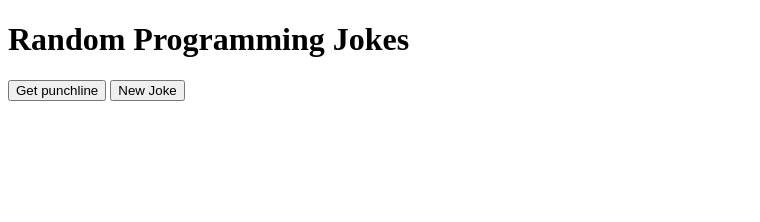
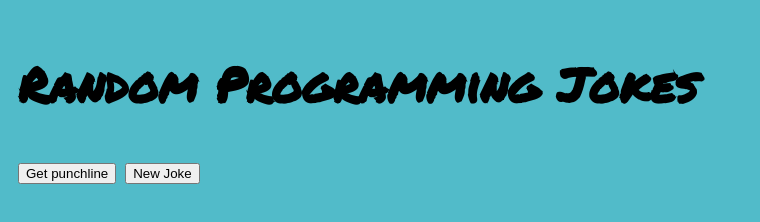
Before and after one commit to SolomanGarcia/random-jokes-js, a plain HTML site: page index.html in a window 1280 px wide. Shown: the whole page, without its empty margins (0-760 px from the left). Drawn offline with Linux system fonts and the light colour scheme.

Commit message:
create index.css

```diff
--- /dev/null
+++ b/index.css
@@ -0,0 +1,8 @@
+@import url("https://fonts.googleapis.com/css?family=Permanent+Marker");
+
+body {
+  background: #51bbc9;
+  font-family: "Permanent Marker";
+  font-size: 1.5rem;
+  padding: 10px 100px 10px 10px;
+}
--- a/index.html
+++ b/index.html
@@ -4,6 +4,7 @@
     <meta charset="UTF-8" />
     <meta name="viewport" content="width=device-width, initial-scale=1.0" />
     <title>Random Jokes</title>
+    <link rel="stylesheet" href="index.css" />
   </head>
   <body>
     <div class="joke">
```
